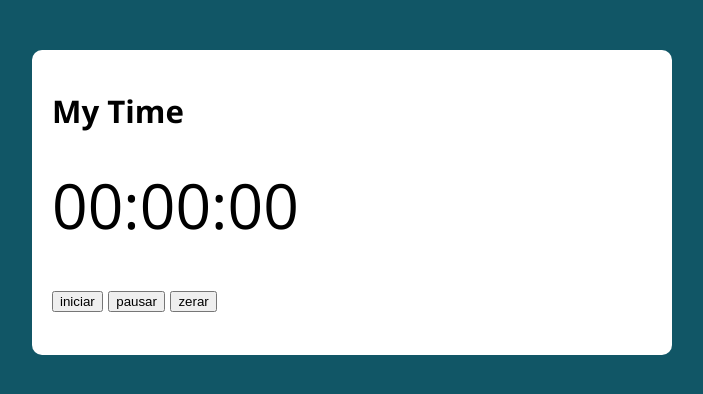
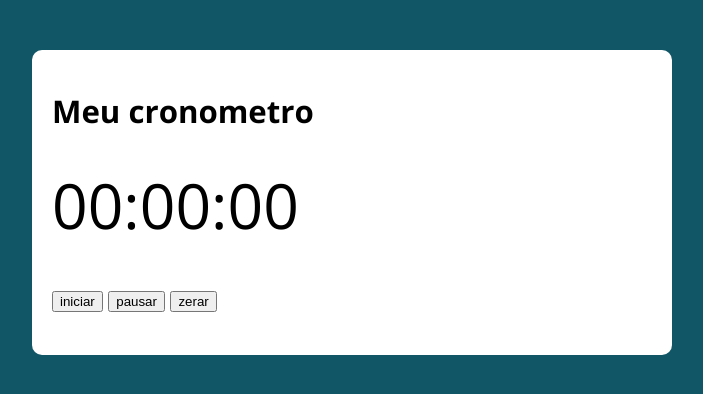
Before and after one commit to felipealves02/cronometro, a plain HTML site: page index.html in a window 1280 px wide. Shown: the whole page, without its empty margins (288-991 px from the left). Drawn offline with nearby package versions, Linux system fonts and the light colour scheme.

Commit message:
Atualização do titulo

```diff
--- a/index.html
+++ b/index.html
@@ -9,7 +9,7 @@
 </head>
 <body>
     <section class="container">
-        <h1>My Time</h1>
+        <h1>Meu cronometro</h1>
         <p class="relogio">00:00:00</p>
         <p>
             <button class="iniciar">iniciar</button>
```
